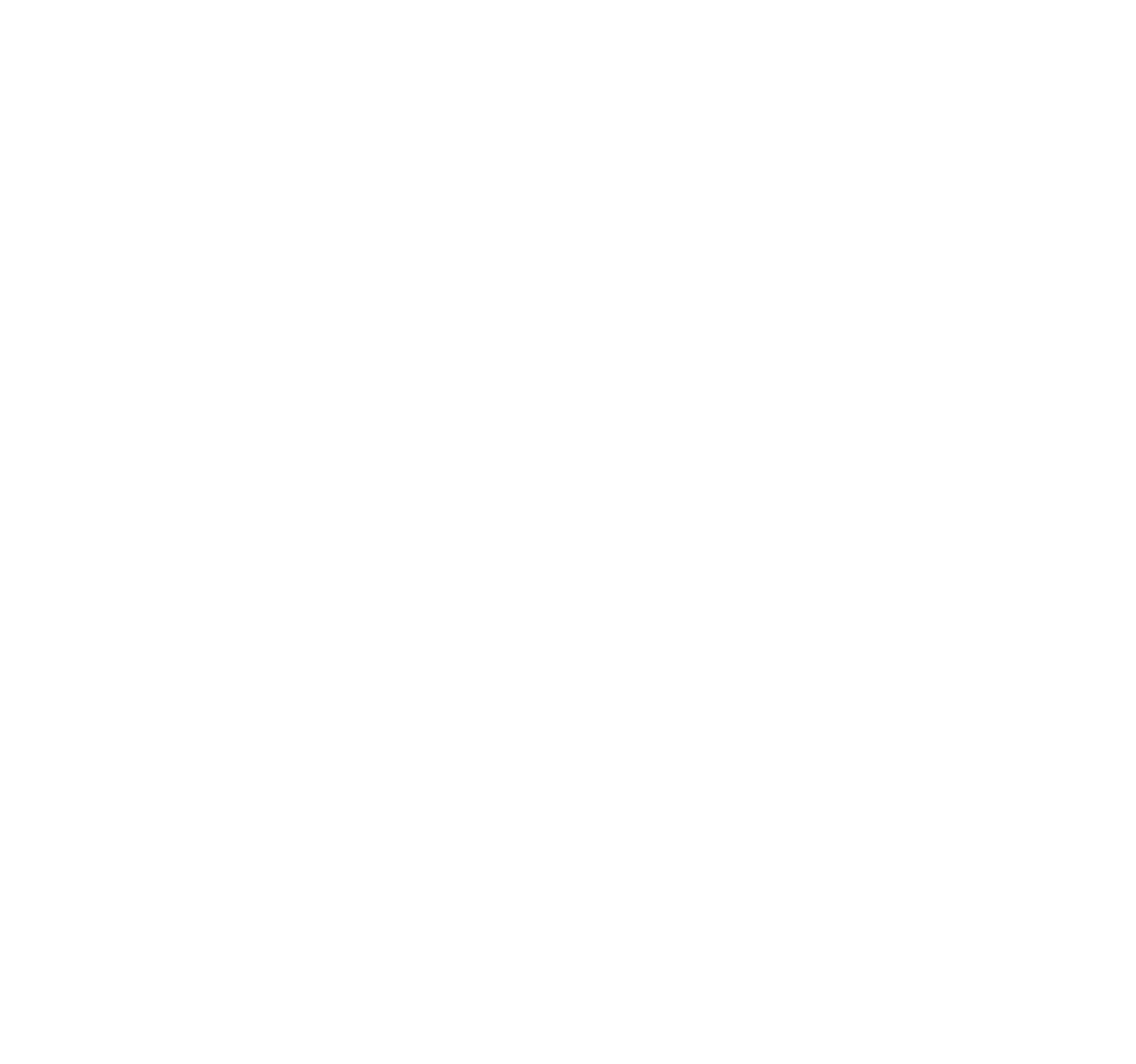
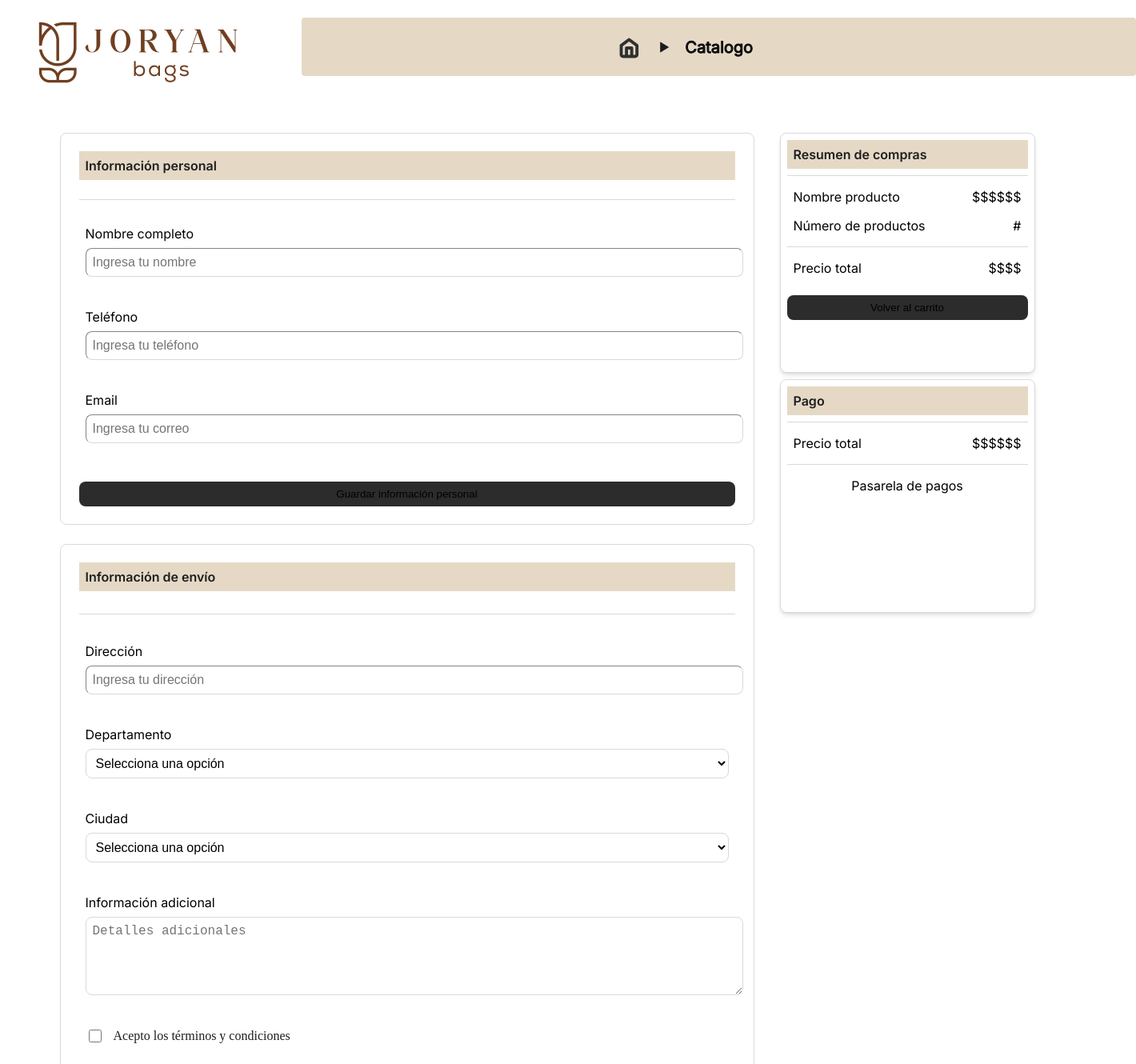
Before and after one commit to CamiloWG/ecommerce-joryanbags, an Angular app in the folder ecommerce-frontend/: page /checkout in a window 1280 px wide. Before the commit this address led to /. Shown: the part 120-1450 px from the top of the page at 80% size, 1420 px wide, since content can reach past the window. Before the commit the page ends 800 px from the top, so only its background shows below. Built offline with nearby package versions, Linux system fonts and the light colour scheme.

Commit message:
Nuevos componentes, modificación de cartbill y creacion de pagina de checkout

```diff
--- a/ecommerce-frontend/src/app/app.routes.ts
+++ b/ecommerce-frontend/src/app/app.routes.ts
@@ -3,6 +3,7 @@ import { HomeComponent } from './pages/home/home.component';
 import { CatalogoComponent } from './pages/catalogo/catalogo.component';
 import { ProductoComponent } from './pages/producto/producto.component';
 import { CarritoComponent } from './pages/carrito/carrito.component';
+import { CheckoutComponent } from './pages/checkout/checkout.component';
 
 export const routes: Routes = [
     { path: '', redirectTo: 'home', pathMatch: 'full' },
@@ -25,5 +26,10 @@ export const routes: Routes = [
         path: 'carrito',
         title: 'Carrito | Joryan Bags',
         component: CarritoComponent
+    },
+    {
+        path: 'checkout',
+        title: 'Checkout | Joryan Bags',
+        component: CheckoutComponent
     }
 ];
--- a/ecommerce-frontend/src/app/core/components/cartbill/cartbill.component.html
+++ b/ecommerce-frontend/src/app/core/components/cartbill/cartbill.component.html
@@ -1,34 +1,35 @@
 <div class="h-[300px] flex flex-col items-start justify-start px-0 pb-0 box-border">
-    <div class="flex-1 shadow-[0px_4px_4px_-1px_rgba(12,_12,_13,_0.1),_0px_4px_4px_-1px_rgba(12,_12,_13,_0.05)]
-                rounded-radius-200 bg-background-default-default border border-solid border-border-default-default
+  <div class="flex-1 shadow-md rounded-lg bg-background-default-default border border-solid border-border-default-default
               overflow-hidden flex flex-col p-2 relative">
 
+    <!-- Título dinámico -->
     <div class="font-subheading bg-tan-200 p-2 text-body-size-medium text-text-default-default font-body-font-weight-strong">
-        Mi carro de compras
+      {{ title }}
     </div>
 
     <div class="w-full h-px bg-border-default-default my-2"></div>
 
-      <div class="w-[285px] flex flex-row justify-between items-center gap-space-300 p-2">
+    <div class="w-[285px] flex flex-row justify-between items-center p-2">
       <div class="text-body-size-medium font-subheading">Nombre producto</div>
       <div class="font-subheading">$$$$$$</div>
     </div>
 
-      <div class="w-[285px] flex flex-row justify-between items-center gap-space-300 p-2">
+    <div class="w-[285px] flex flex-row justify-between items-center p-2">
       <div class="text-body-size-medium font-subheading">Número de productos</div>
       <div class="font-subheading">#</div>
     </div>
 
     <div class="w-full h-px bg-border-default-default my-2"></div>
 
-      <div class="w-[285px] flex flex-row justify-between items-center gap-space-300 p-2">
+    <div class="w-[285px] flex flex-row justify-between items-center p-2">
       <div class="text-body-size-medium font-subheading">Precio total</div>
       <div class="font-subheading">$$$$</div>
     </div>
 
-      <button class="w-full py-2 mt-4 bg-background-brand-default text-text-brand-on-brand font-heading rounded-radius-200
+    <!-- Botón con texto dinámico -->
+    <button class="w-full py-2 mt-4 bg-background-brand-default text-text-brand-on-brand font-heading rounded-lg
                    hover:bg-dimgray hover:border-dimgray">
-        Checkout
+      {{ buttonText }}
     </button>
   </div>
 </div>
--- a/ecommerce-frontend/src/app/core/components/cartbill/cartbill.component.ts
+++ b/ecommerce-frontend/src/app/core/components/cartbill/cartbill.component.ts
@@ -1,4 +1,4 @@
-import { Component } from '@angular/core';
+import { Component, Input } from '@angular/core';
 
 @Component({
   selector: 'app-cartbill',
@@ -7,5 +7,6 @@ import { Component } from '@angular/core';
   styleUrl: './cartbill.component.css'
 })
 export class CartbillComponent {
-
+  @Input() title: string = 'Mi carro de compras';
+  @Input() buttonText: string = 'Checkout';
 }
--- /dev/null
+++ b/ecommerce-frontend/src/app/core/components/infopedido/infopedido.component.html
@@ -0,0 +1,83 @@
+<div class="self-stretch flex flex-col items-start justify-start gap-space-600">
+    <!-- Información Personal -->
+    <div class="self-stretch rounded-radius-200 bg-background-default-default border-border-default-default border-solid border-stroke-border box-border flex flex-row items-start justify-start flex-wrap content-start py-[22px] px-[23px] relative gap-space-600 min-w-[240px]">
+
+      <!-- Título -->
+      <div class="font-subheading w-full bg-tan-200 p-2 text-body-size-medium text-text-default-default font-body-font-weight-strong">
+        Información personal
+      </div>
+
+      <div class="w-full h-px bg-border-default-default"></div>
+
+      <div class="w-full flex flex-col items-start justify-start p-2 gap-2">
+        <label class="text-body-size-medium font-subheading">Nombre completo</label>
+        <input class="w-full rounded-lg border border-border-default-default p-2 text-body-size-medium bg-background-default-default" placeholder="Ingresa tu nombre" type="text"/>
+      </div>
+
+      <div class="w-full flex flex-col items-start justify-start p-2 gap-2">
+        <label class="text-body-size-medium font-subheading">Teléfono</label>
+        <input class="w-full rounded-lg border border-border-default-default p-2 text-body-size-medium bg-background-default-default" placeholder="Ingresa tu teléfono" type="text"/>
+      </div>
+
+      <div class="w-full flex flex-col items-start justify-start p-2 gap-2">
+        <label class="text-body-size-medium font-subheading">Email</label>
+        <input class="w-full rounded-lg border border-border-default-default p-2 text-body-size-medium bg-background-default-default" placeholder="Ingresa tu correo" type="email"/>
+      </div>
+
+      <button class="w-full py-2 mt-4 bg-background-brand-default text-text-brand-on-brand font-heading rounded-lg
+                     hover:bg-dimgray hover:border-dimgray">
+        Guardar información personal
+      </button>
+    </div>
+
+    <!-- Información de Envío -->
+    <div class="self-stretch rounded-radius-200 bg-background-default-default border-border-default-default border-solid border-stroke-border box-border flex flex-row items-start justify-start flex-wrap content-start py-[22px] px-[23px] relative gap-space-600 min-w-[240px]">
+
+      <!-- Título -->
+      <div class="w-full font-subheading bg-tan-200 p-2 text-body-size-medium text-text-default-default font-body-font-weight-strong">
+        Información de envío
+      </div>
+
+      <div class="w-full h-px bg-border-default-default my-1"></div>
+
+      <div class="w-full flex flex-col items-start justify-start p-2 gap-2">
+        <label class="text-body-size-medium font-subheading">Dirección</label>
+        <input class="w-full rounded-lg border border-border-default-default p-2 text-body-size-medium bg-background-default-default" placeholder="Ingresa tu dirección" type="text"/>
+      </div>
+
+      <div class="w-full flex flex-col items-start justify-start p-2 gap-2">
+        <label class="text-body-size-medium font-subheading">Departamento</label>
+        <select class="w-full rounded-lg border border-border-default-default p-2 text-body-size-medium bg-background-default-default">
+          <option>Selecciona una opción</option>
+          <option>Opción 1</option>
+          <option>Opción 2</option>
+          <option>Opción 3</option>
+        </select>
+      </div>
+
+      <div class="w-full flex flex-col items-start justify-start p-2 gap-2">
+        <label class="text-body-size-medium font-subheading">Ciudad</label>
+        <select class="w-full rounded-lg border border-border-default-default p-2 text-body-size-medium bg-background-default-default">
+          <option>Selecciona una opción</option>
+          <option>Opción 1</option>
+          <option>Opción 2</option>
+          <option>Opción 3</option>
+        </select>
+      </div>
+
+      <div class="w-full flex flex-col items-start justify-start p-2 gap-2">
+        <label class="text-body-size-medium font-subheading">Información adicional</label>
+        <textarea class="w-full rounded-lg border border-border-default-default p-2 text-body-size-medium bg-background-default-default min-h-[80px]" placeholder="Detalles adicionales"></textarea>
+      </div>
+
+      <div class="w-[285px] flex flex-row items-center justify-start gap-3 p-2">
+        <input type="checkbox" class="w-4 h-4 rounded border border-border-default-default" />
+        <label class="text-body-size-medium text-text-default-default">Acepto los términos y condiciones</label>
+      </div>
+
+      <button class="w-full py-2 mt-4 bg-background-brand-default text-text-brand-on-brand font-heading rounded-lg
+                     hover:bg-dimgray hover:border-dimgray">
+        Guardar información de envío
+      </button>
+    </div>
+  </div>
--- /dev/null
+++ b/ecommerce-frontend/src/app/pages/checkout/checkout.component.html
@@ -0,0 +1,52 @@
+<div class="flex flex-col">
+    <header-menu></header-menu>
+
+    <main class="flex flex-col items-start justify-start pb-[50px] pl-3 pr-[18px] box-border max-w-full lg:pb-[50px] lg:box-border mq750:pb-[30px] mq750:box-border">
+      <section class="h-auto w-full flex relative">
+        <div class="absolute top-[19px] left-[365px] flex flex-col items-start justify-start gap-[50px] max-w-full">
+          <div class="flex flex-col items-start justify-start gap-[30px]">
+            <route></route>
+          </div>
+        </div>
+        <app-logo></app-logo>
+      </section>
+
+      <section class="mx-auto w-full max-w-[90%] flex flex-row justify-between items-start gap-8 px-10 py-10">
+        <div class="flex-1 flex flex-col gap-4">
+            <app-infopedido></app-infopedido>
+        </div>
+        <div class="w-[20%] flex-shrink-0 ">
+          <app-cartbill title="Resumen de compras" buttonText="Volver al carrito"></app-cartbill>
+          <div class="h-[300px] flex flex-col items-start justify-start px-0 py-2 pb-0 box-border">
+            <div class="flex-1 shadow-md rounded-lg bg-background-default-default border border-solid border-border-default-default
+                        overflow-hidden flex flex-col p-2 relative">
+
+              <div class="font-subheading bg-tan-200 p-2 text-body-size-medium text-text-default-default font-body-font-weight-strong">
+                Pago
+              </div>
+
+              <div class="w-full h-px bg-border-default-default my-2"></div>
+
+              <div class="w-[285px] flex flex-row justify-between items-center p-2">
+                <div class="text-body-size-medium font-subheading">Precio total</div>
+                <div class="font-subheading">$$$$$$</div>
+              </div>
+
+              <div class="w-full h-px bg-border-default-default my-2"></div>
+
+              <div class="w-[285px] flex flex-row justify-between items-center p-2">
+                <div class="text-body-size-medium font-subheading aling-center mx-auto">Pasarela de pagos</div>
+              </div>
+
+            </div>
+          </div>
+        </div>
+      </section>
+    </main>
+
+    <footer class="w-full mt-5 mb-10">
+        <app-footer [frameHeaderAlignSelf]="'unset'" [frameHeaderPadding]="'0px 70px'"
+                    [frameDivFlex]="'unset'" [frameDivWidth]="'1290px'"
+                    [image5]="'assets/images/image-5@2x.png'"></app-footer>
+    </footer>
+</div>
```
Also changed, not shown: ecommerce-frontend/src/app/core/components/infopedido/infopedido.component.ts (added, +11 -0 lines), ecommerce-frontend/src/app/pages/checkout/checkout.component.ts (added, +23 -0 lines), ecommerce-frontend/src/app/core/components/infopedido/infopedido.component.css (added), ecommerce-frontend/src/app/pages/checkout/checkout.component.css (added), 2 other files (tests, documents, lock files or other folders). Lines whose indentation alone changed are shown as unchanged.
